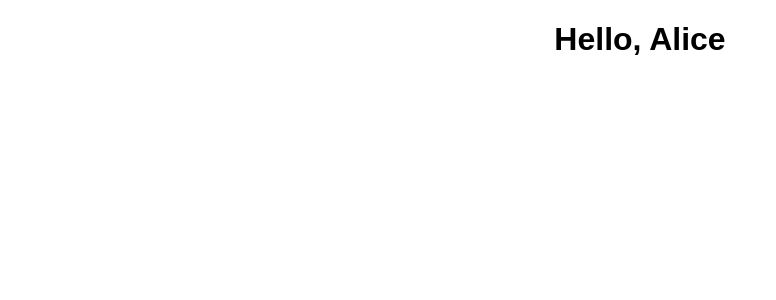
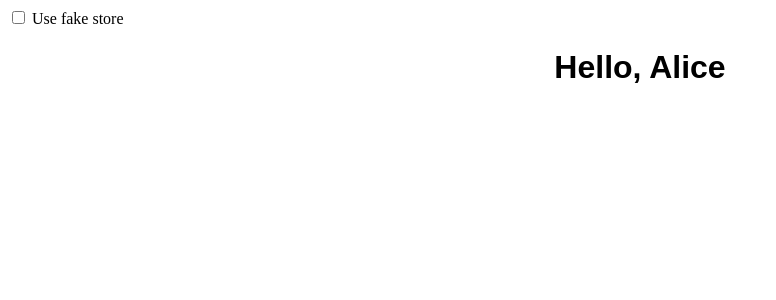
Before and after one commit to dtinth/fake-redux-store-poc, a React (Create React App) app: page / in a window 1280 px wide. Shown: the top 300 px of the page, without its empty margins (0-776 px from the left). Built offline with nearby package versions, Linux system fonts and the light colour scheme.

Commit message:
Add fake store switching

```diff
--- a/src/app/index.js
+++ b/src/app/index.js
@@ -1,19 +1,30 @@
-import React from "react";
+import React, { useState } from "react";
 import ReactDOM from "react-dom";
 import App from "./App";
 import { configureStore } from "@reduxjs/toolkit";
 import rootReducer from "./reducers";
 import { Provider } from "react-redux";
 import "./styles.css";
+import { fakeReduxStore } from "../fake-redux-store";
 
 const store = configureStore({ reducer: rootReducer });
 
 function AppContainer() {
+  const [fake, setFake] = useState(false);
+  const StoreProvider = fake ? FakeStoreProvider : RealStoreProvider;
   return (
     <React.StrictMode>
-      <RealStoreProvider store={store}>
+      <label>
+        <input
+          type="checkbox"
+          checked={fake}
+          onChange={e => setFake(e.target.checked)}
+        />{" "}
+        Use fake store
+      </label>
+      <StoreProvider store={store}>
         <App />
-      </RealStoreProvider>
+      </StoreProvider>
     </React.StrictMode>
   );
 }
@@ -21,6 +32,9 @@ function AppContainer() {
 function RealStoreProvider({ children }) {
   return <Provider store={store}>{children}</Provider>;
 }
+function FakeStoreProvider({ children }) {
+  return <Provider store={fakeReduxStore}>{children}</Provider>;
+}
 
 const rootElement = document.getElementById("root");
 ReactDOM.render(<AppContainer />, rootElement);
--- a/src/fake-redux-store/index.js
+++ b/src/fake-redux-store/index.js
@@ -7,3 +7,7 @@ export const fakeReduxStore = createStore(() => FAKE_STATE);
 export function isFakeState(state) {
   return state.__FAKE_REDUX_STORE__;
 }
+
+export function provideFakeSelectorResult(selector, fakeResult) {
+  return state => (isFakeState(state) ? fakeResult : selector(state));
+}
--- a/src/features/userSession.js
+++ b/src/features/userSession.js
@@ -1,5 +1,6 @@
 import { createSlice } from "@reduxjs/toolkit";
 import { useSelector } from "react-redux";
+import { provideFakeSelectorResult } from "../fake-redux-store";
 
 const { reducer } = createSlice({
   name: "userSession",
@@ -8,7 +9,10 @@ const { reducer } = createSlice({
   }
 });
 
-const selectCurrentUserId = state => state.userSession.currentUserId;
+const selectCurrentUserId = provideFakeSelectorResult(
+  state => state.userSession.currentUserId,
+  "fakeuser"
+);
 
 export function useCurrentUserId() {
   return useSelector(selectCurrentUserId);
--- a/src/features/users.js
+++ b/src/features/users.js
@@ -1,6 +1,7 @@
 import { createSlice } from "@reduxjs/toolkit";
 import { useSelector } from "react-redux";
 import { memoize } from "lodash";
+import { provideFakeSelectorResult } from "../fake-redux-store";
 
 const { reducer } = createSlice({
   name: "users",
@@ -14,7 +15,11 @@ const { reducer } = createSlice({
   }
 });
 
-const selectUserById = memoize(userId => state => state.users[userId]);
+const selectUserById = memoize(userId =>
+  provideFakeSelectorResult(state => state.users[userId], {
+    name: `User ${userId}`
+  })
+);
 
 export function useUser(userId) {
   return useSelector(selectUserById(userId));
```
